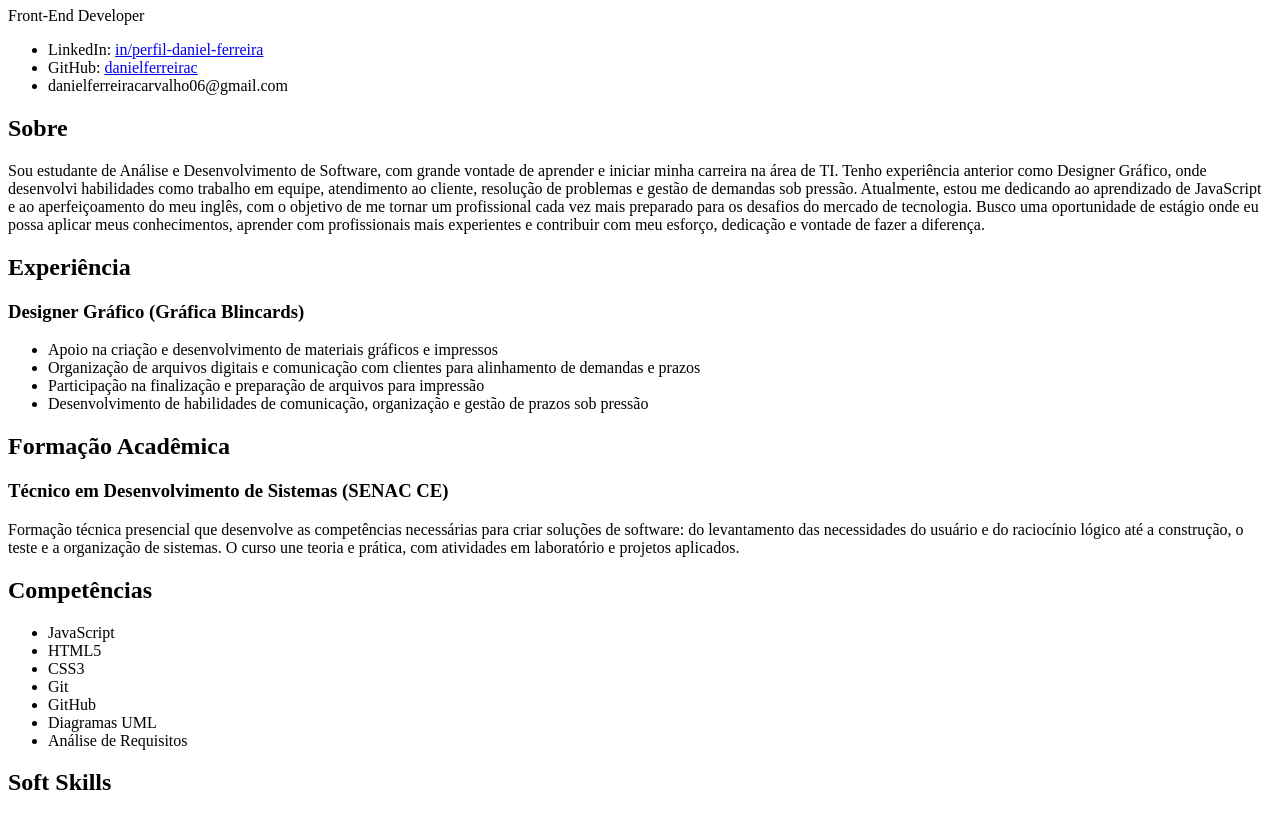
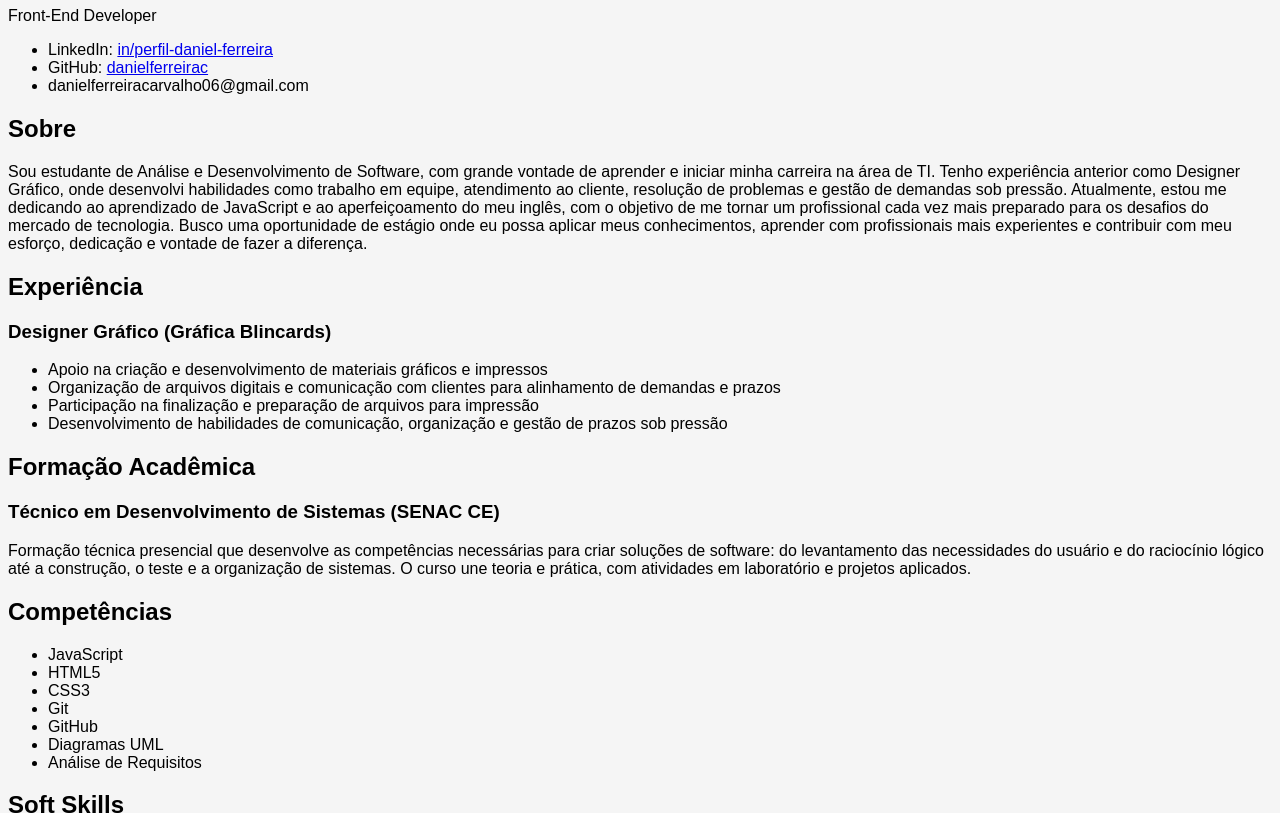
Before and after one commit to LuisGustavoVG/hub-curriculo-startup, a plain HTML site: page pages/daniel.html in a window 1280 px wide. Shown: the part 251-1064 px from the top of the page. Drawn offline with Linux system fonts and the light colour scheme.

Commit message:
style: define cores e tipografia da página do Daniel

```diff
--- a/style.css
+++ b/style.css
@@ -2,6 +2,11 @@
 
 /*------------------------------------*/
 /*Daniel*/
+/*Daniel*/
+.pagina-daniel {
+    font-family: Arial, sans-serif;
+    background-color: #f5f5f5;
+}
 
 /*------------------------------------*/
 /*Giulian*/
```
